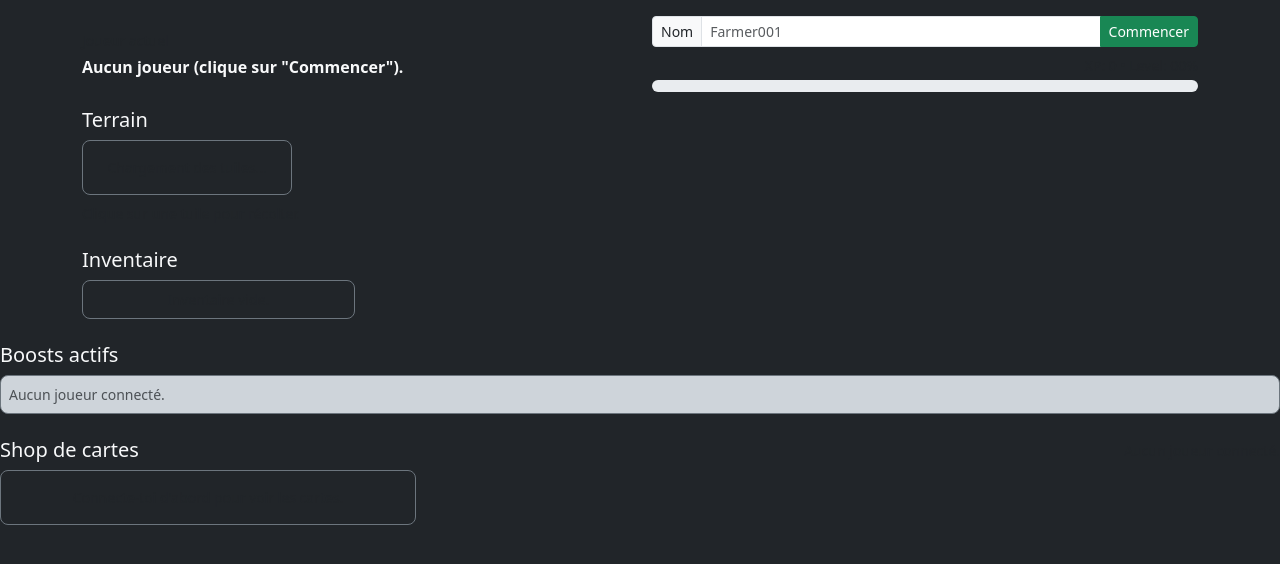
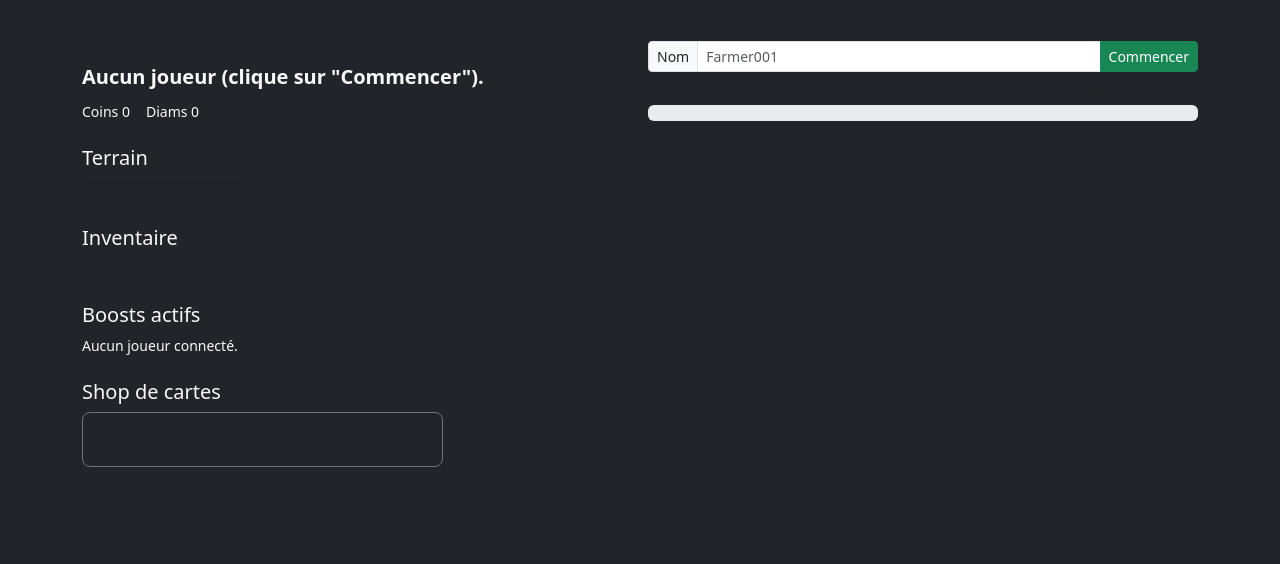
Before and after one commit to ReC82/LodyLand, a Flask app: page / in a window 1280 px wide. Shown: the part 57-621 px from the top of the page. Run offline with Flask 3, Linux system fonts and the light colour scheme.

Commit message:
improve game ui visual

```diff
--- a/app/templates/GAME_UI/index.html
+++ b/app/templates/GAME_UI/index.html
@@ -3,20 +3,33 @@
 {% block title %}LodyLand — Play{% endblock %}
 
 {% block content %}
-<div class="container">
-  <!-- Bandeau joueur -->
-  <section class="mb-3">
-    <div class="row align-items-center">
-      <div class="col-md-6 mb-2 mb-md-0">
+<div class="container game-wrapper py-4">
+
+  <!-- 🧑 Bandeau joueur / HUD -->
+  <section class="game-panel mb-4">
+    <div class="row align-items-center g-3">
+      <div class="col-md-6">
         <div class="d-flex flex-column gap-1">
-          <div class="small text-muted">Joueur actuel</div>
-          <div id="playerHeader" class="fw-semibold">
+          <div class="small text-uppercase text-muted">Joueur actuel</div>
+          <div id="playerHeader" class="fw-semibold h5 mb-0">
             Aucun joueur (clique sur "Commencer").
+          </div>
+
+          <div class="d-flex gap-3 mt-2 small">
+            <div class="hud-pill">
+              <span class="hud-label">Coins</span>
+              <span id="hudCoins" class="hud-value">0</span>
+            </div>
+            <div class="hud-pill">
+              <span class="hud-label">Diams</span>
+              <span id="hudDiams" class="hud-value">0</span>
+            </div>
           </div>
         </div>
       </div>
+
       <div class="col-md-6 text-md-end">
-        <div class="input-group input-group-sm mb-2">
+        <div class="input-group input-group-sm mb-2 justify-content-md-end">
           <span class="input-group-text">Nom</span>
           <input id="playerName" type="text" class="form-control" placeholder="Farmer001">
           <button class="btn btn-success" onclick="startGame()">Commencer</button>
@@ -27,7 +40,7 @@
           <span id="xpLabelLeft">XP: 0 • Level: 0</span>
           <span class="float-end" id="xpLabelRight">0%</span>
         </div>
-        <div class="progress" style="height: 12px;">
+        <div class="progress game-xpbar">
           <div
             id="xpBar"
             class="progress-bar bg-success"
@@ -41,40 +54,40 @@
     </div>
   </section>
 
-  <!-- Grille de tuiles -->
+  <!-- 🗺️ Grille de tuiles -->
   <section class="mb-4">
-    <h2 class="h5 mb-2">Terrain</h2>
+    <div class="d-flex justify-content-between align-items-center mb-2">
+      <h2 class="h5 mb-0 section-title">Terrain</h2>
+      <small id="gridStatus" class="text-muted">
+        Clique sur une tuile pour récolter.
+      </small>
+    </div>
+
     <div id="gridBox" class="row row-cols-2 row-cols-md-4 row-cols-lg-5 g-3">
       <div class="col">
-        <div class="border border-secondary rounded-3 p-3 text-center small text-muted">
+        <div class="game-card placeholder text-center small text-muted">
           Chargement des tuiles...
         </div>
       </div>
     </div>
-
-    <div id="gridStatus" class="small text-muted mt-2">
-      Clique sur une tuile pour récolter.
-    </div>
   </section>
 
-  <!-- Inventaire -->
+  <!-- 🎒 Inventaire -->
   <section class="mb-4">
-    <h2 class="h5 mb-2">Inventaire</h2>
+    <h2 class="h5 mb-2 section-title">Inventaire</h2>
     <div id="inventoryBox" class="row row-cols-2 row-cols-md-4 g-2">
       <div class="col">
-        <div class="border border-secondary rounded-3 p-2 small text-muted h-100 d-flex align-items-center justify-content-center">
+        <div class="game-card small text-muted d-flex align-items-center justify-content-center">
           Inventaire vide.
         </div>
       </div>
     </div>
   </section>
 
-</div>
-
-  <!-- Boosts actifs -->
+  <!-- ⭐ Boosts actifs -->
   <section class="mb-4">
-    <h2 class="h5 mb-2">Boosts actifs</h2>
-    <div id="boostSummaryBox" class="small text-muted border border-secondary rounded-3 p-2 bg-dark-subtle">
+    <h2 class="h5 mb-2 section-title">Boosts actifs</h2>
+    <div id="boostSummaryBox" class="small game-card">
       Aucun boost actif.
     </div>
   </section>
@@ -82,21 +95,22 @@
   <!-- 🃏 Shop de cartes -->
   <section class="mb-4">
     <div class="d-flex justify-content-between align-items-center mb-2">
-      <h2 class="h5 mb-0">Shop de cartes</h2>
+      <h2 class="h5 mb-0 section-title">Shop de cartes</h2>
       <small id="cardShopStatus" class="text-muted">
         Connecte-toi pour voir les cartes disponibles.
       </small>
     </div>
 
     <div id="cardShopBox" class="row row-cols-1 row-cols-md-3 g-3">
-      <!-- cartes générées en JS -->
       <div class="col">
-        <div class="border border-secondary rounded-3 p-3 small text-muted text-center">
+        <div class="game-card small text-muted text-center">
           Chargement du shop...
         </div>
       </div>
     </div>
   </section>
+
+</div>
 {% endblock %}
 
 {% block scripts %}
```
Also changed, not shown: app/static/GAME_UI/css/game.css (+85 -0 lines).
